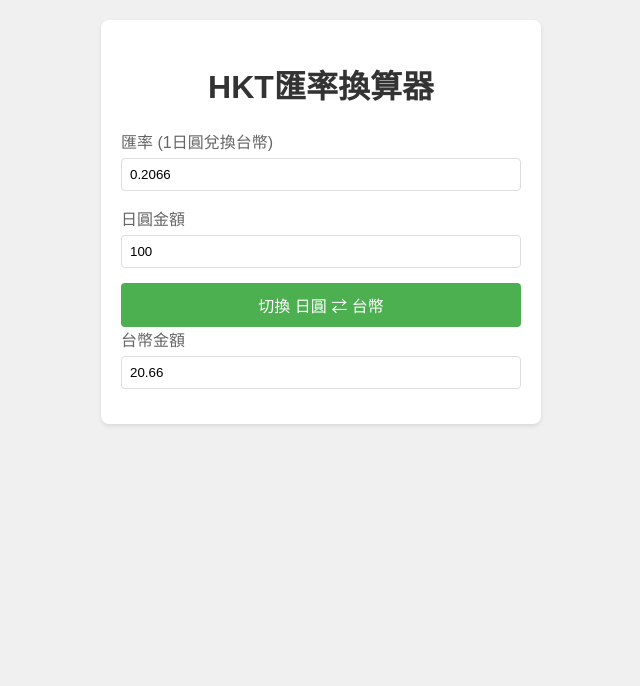
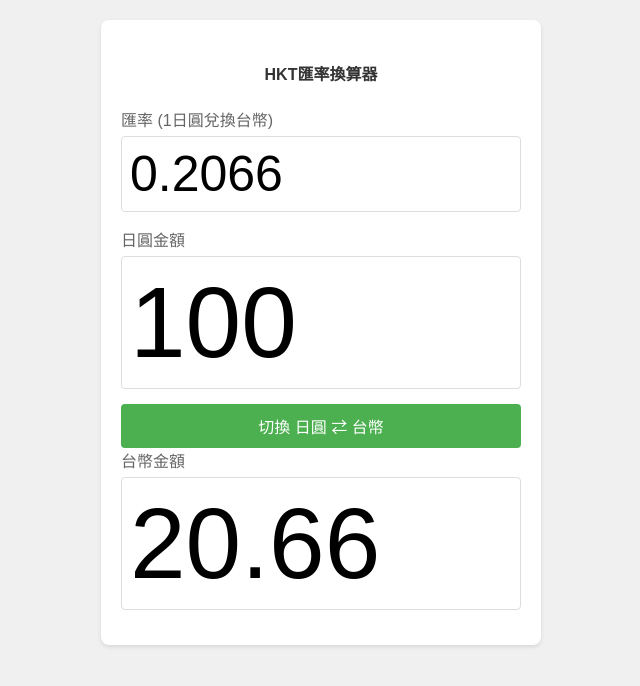
Before and after one commit to thishkt/toybox, a plain HTML site: page currency-converter/index.html in a window 1280 px wide. Shown: the whole page, without its empty margins (319-959 px from the left). Drawn offline with nearby package versions, Linux system fonts and the light colour scheme.

Commit message:
字體調整

```diff
--- a/currency-converter/index.html
+++ b/currency-converter/index.html
@@ -20,7 +20,7 @@
             border-radius: 8px;
             box-shadow: 0 2px 4px rgba(0,0,0,0.1);
         }
-        h1 {
+        h4 {
             text-align: center;
             color: #333;
         }
@@ -58,21 +58,21 @@
 </head>
 <body>
     <div id="app">
-        <h1>HKT匯率換算器</h1>
+        <h4>HKT匯率換算器</h4>
         <div class="input-group">
             <label for="exchangeRate">匯率 (1日圓兌換台幣)</label>
-            <input id="exchangeRate" v-model="exchangeRate" type="number" step="0.0001">
+            <input id="exchangeRate" v-model="exchangeRate" type="number" step="0.0001" style="font-size: 50px;">
         </div>
         <div class="input-group">
             <label>{{ isJPY ? '日圓金額' : '台幣金額' }}</label>
-            <input v-model="amount1" type="number" @input="updateAmount2">
+            <input v-model="amount1" type="number" @input="updateAmount2" style="font-size: 100px;">
         </div>
         <button class="switch-button" @click="switchCurrencies">
             切換 {{ isJPY ? '日圓 ⇄ 台幣' : '台幣 ⇄ 日圓' }}
         </button>
         <div class="input-group">
             <label>{{ isJPY ? '台幣金額' : '日圓金額' }}</label>
-            <input v-model="amount2" type="number" @input="updateAmount1">
+            <input v-model="amount2" type="number" @input="updateAmount1" style="font-size: 100px;">
         </div>
     </div>
 
```
